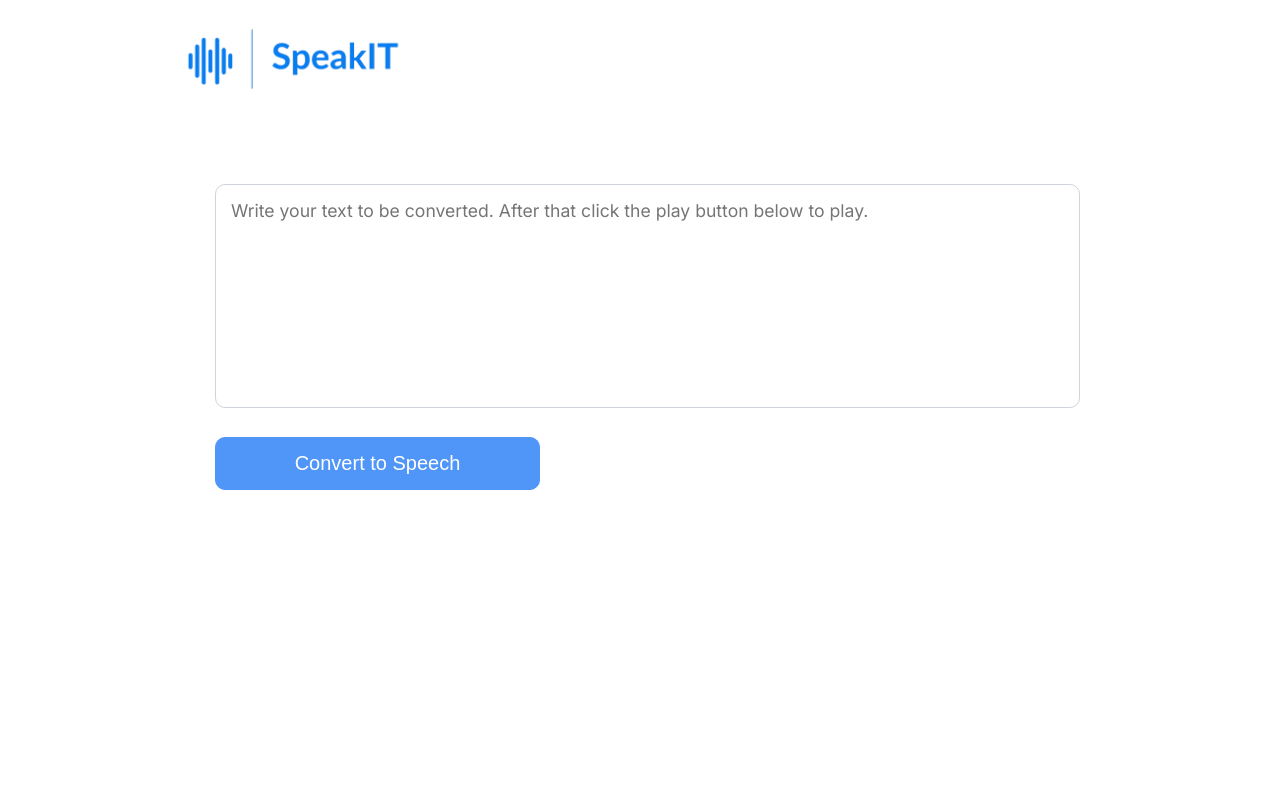
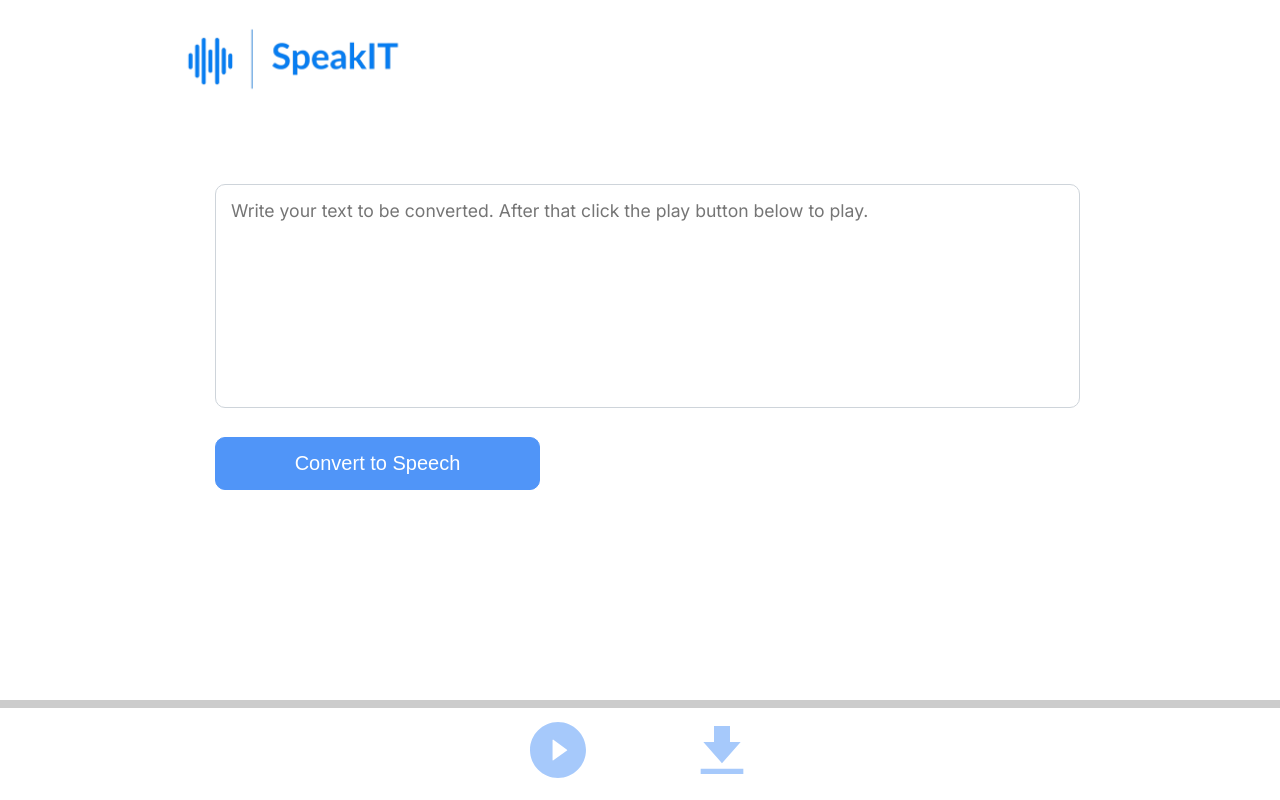
Before and after one commit to kumarswamy2025/Text-to-speech-converter-using-AWS-Polly, a React (Create React App) app: page / in a window 1280 px wide. Built offline with nearby package versions, Linux system fonts and the light colour scheme; no server answers.

Commit message:
setting up audio player in home page

```diff
--- a/src/App.js
+++ b/src/App.js
@@ -1,17 +1,16 @@
 import { useState } from "react";
 import Header from "./components/Header";
 import Section from "./components/Section";
-import AWS from 'aws-sdk';
-import {toast, Toaster} from 'react-hot-toast';
+import AWS from "aws-sdk";
+import { toast, Toaster } from "react-hot-toast";
+import AudioPlayer from "./components/AudioPlayer";
 
 // configuring aws polly
 AWS.config.update({
   accessKeyId: process.env.REACT_APP_CLIENTID,
   secretAccessKey: process.env.REACT_APP_SECRETKEY,
-    region: process.env.REACT_APP_REGION
-})
-
-
+  region: process.env.REACT_APP_REGION,
+});
 
 // calling aws polly
 const polly = new AWS.Polly();
@@ -40,6 +39,7 @@ function App() {
     );
   };
   return (
+    <>
       <div className="container">
         <Header />
         <Section
@@ -48,6 +48,9 @@ function App() {
           convertTextToSpeech={convertTextToSpeech}
         />
       </div>
+      <Toaster position="top-right" reverseOrder={false} />
+      <AudioPlayer audioFile={audioFile} />
+    </>
   );
 }
 
```
Lines whose indentation alone changed are shown as unchanged.
